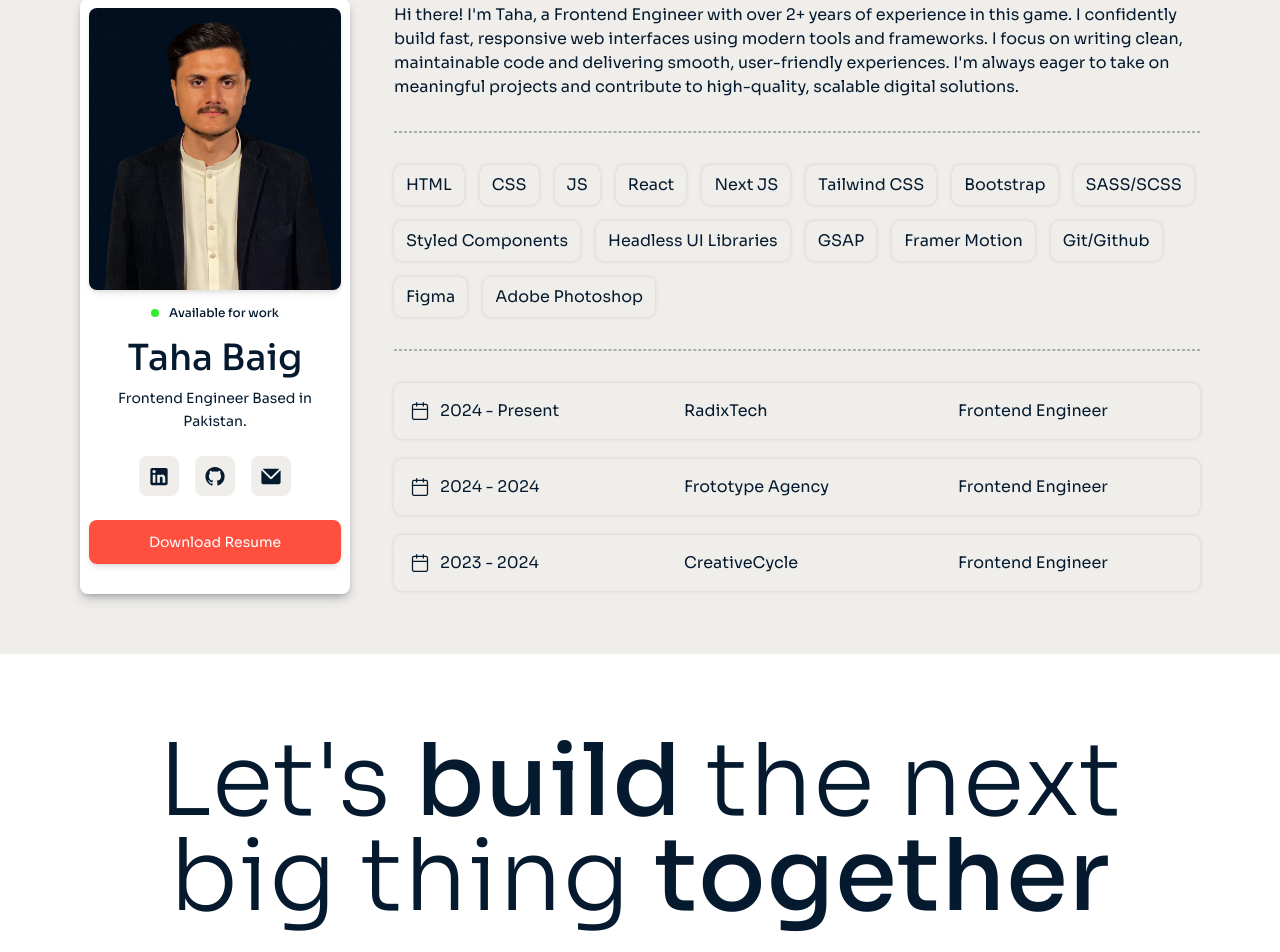
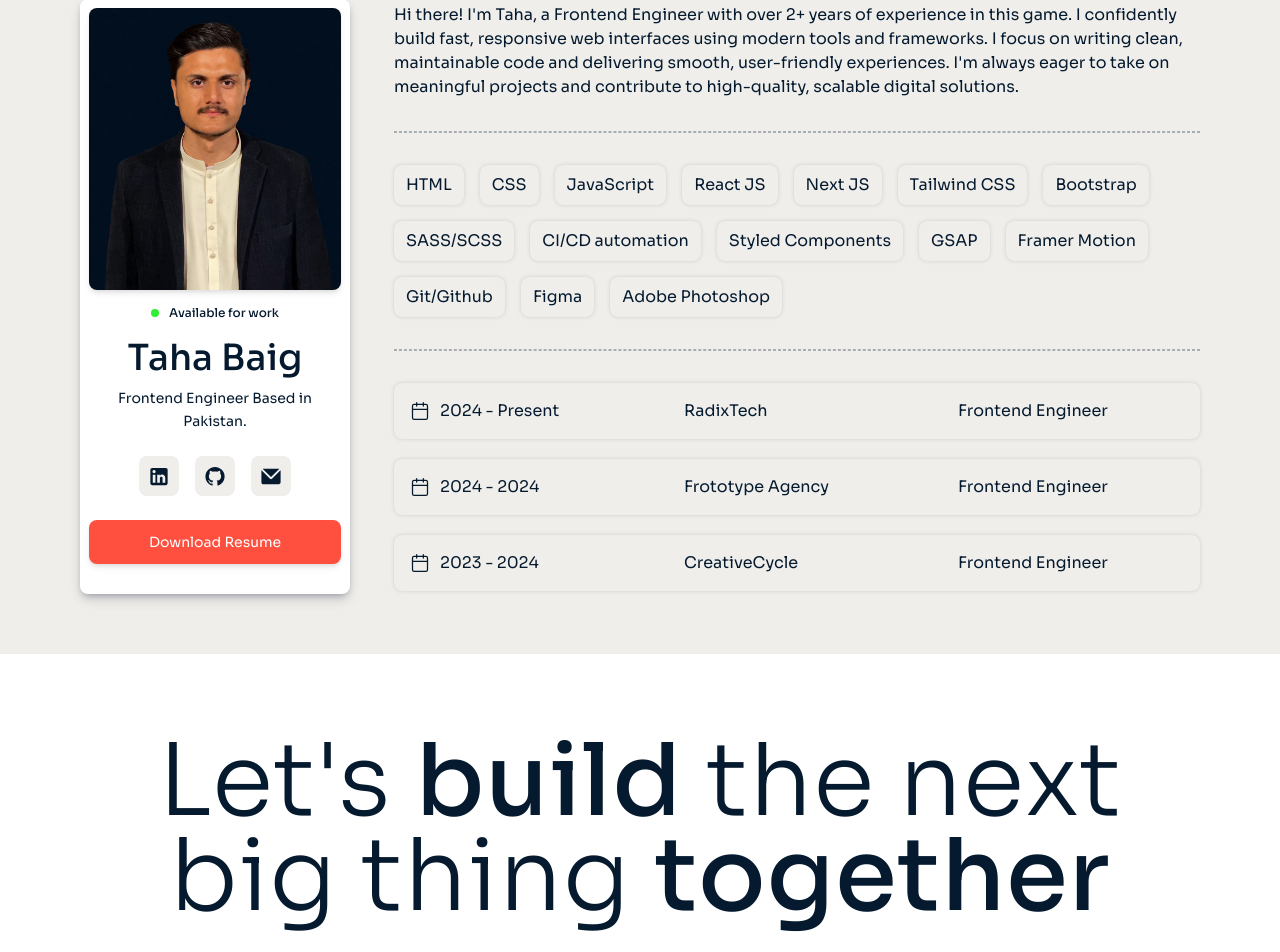
Before and after one commit to tahabaigdev/dev-portfolio, a React (Vite) app: page / in a window 1280 px wide. Shown: the part 3473-4425 px from the top of the page. Built offline with nearby package versions, Linux system fonts and the light colour scheme.

Commit message:
project changes updated

```diff
--- a/src/components/section/AboutSection.tsx
+++ b/src/components/section/AboutSection.tsx
@@ -109,14 +109,14 @@
             {[
               "HTML",
               "CSS",
-              "JS",
-              "React",
+              "JavaScript",
+              "React JS",
               "Next JS",
               "Tailwind CSS",
               "Bootstrap",
               "SASS/SCSS",
+              "CI/CD automation",
               "Styled Components",
-              "Headless UI Libraries",
               "GSAP",
               "Framer Motion",
               "Git/Github",
```
Also changed, not shown: 1 other file (tests, documents, lock files or other folders).
